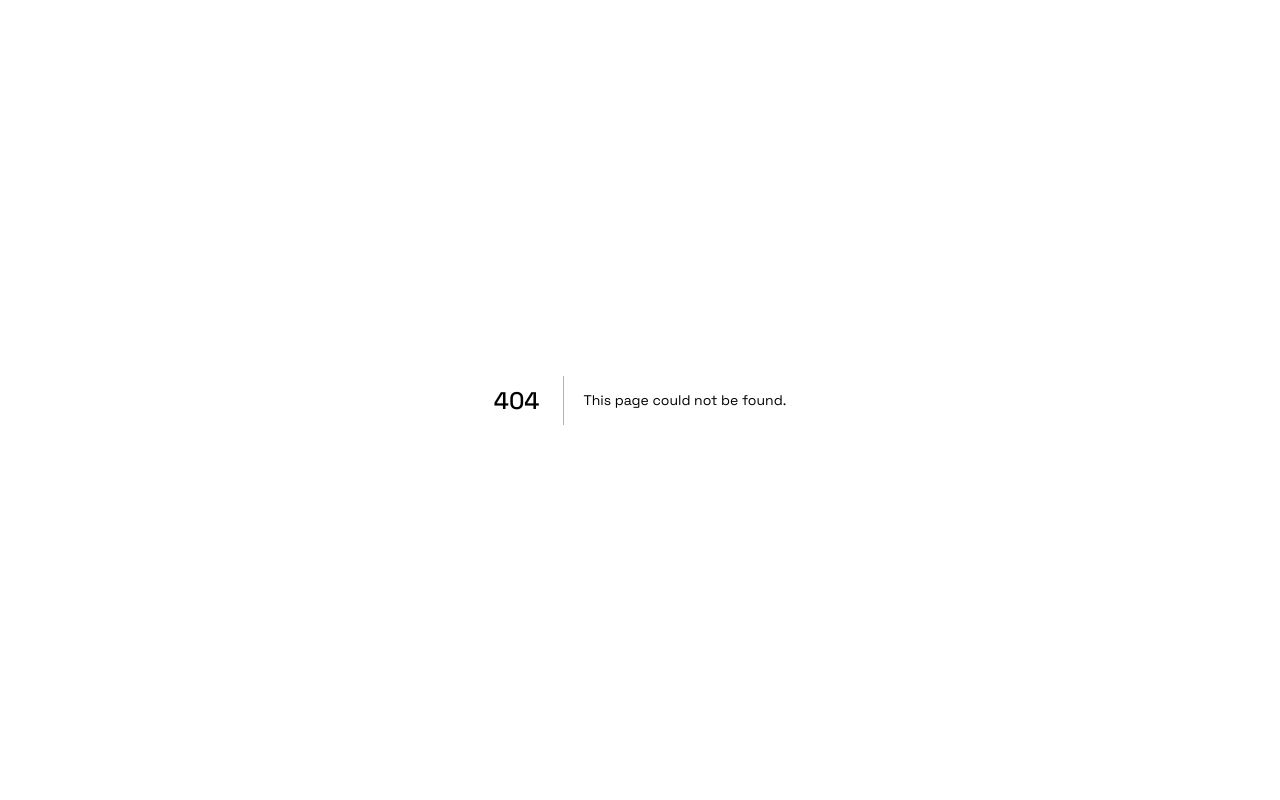
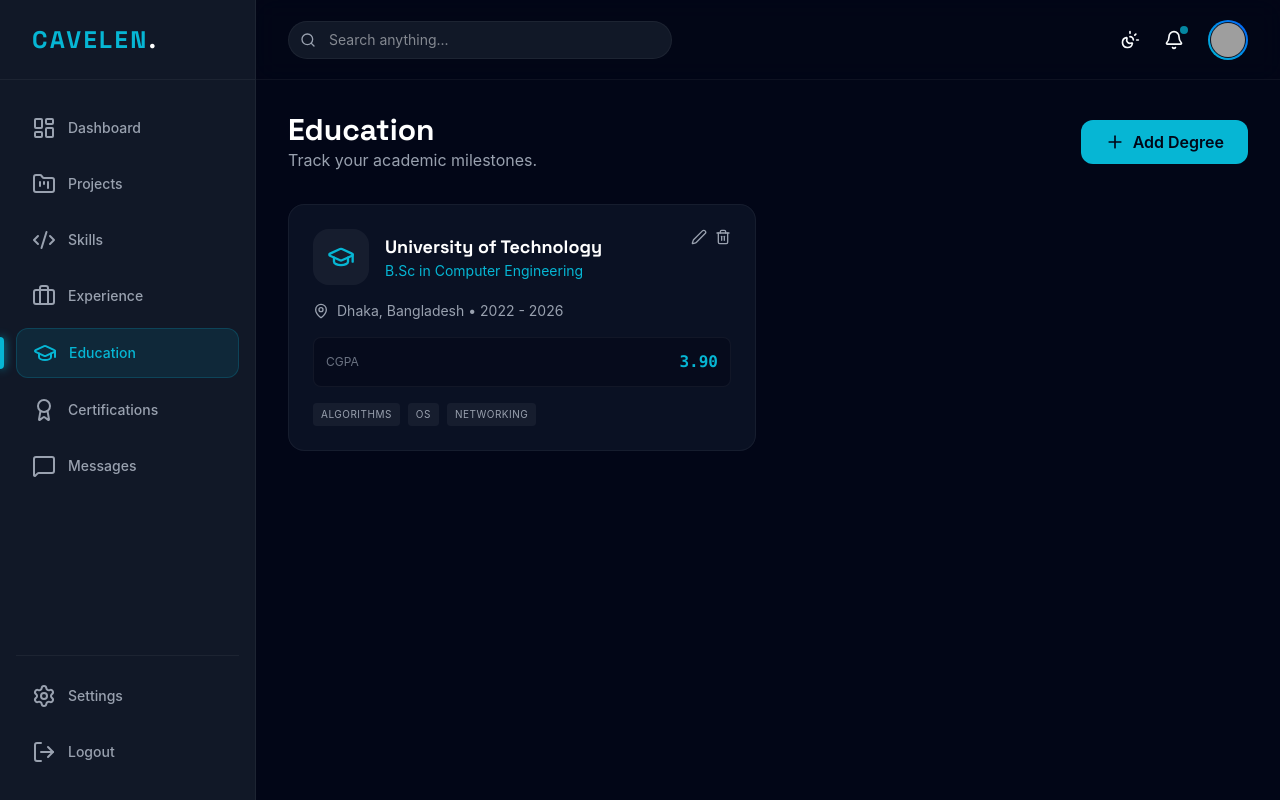
Before and after one commit to sabbir-hossain-dev/Cavelen-Server, a Next.js app: page /admin/education in a window 1280 px wide. Before the commit this address had no page. Built offline with nearby package versions, Linux system fonts and the light colour scheme; grey boxes are pictures that could not be loaded.

Commit message:
feat(admin): complete phase 13 education management system with glassmorphism UI

```diff
--- /dev/null
+++ b/src/app/admin/education/page.tsx
@@ -0,0 +1,80 @@
+"use client";
+
+import { useState } from "react";
+import { Plus, Edit2, Trash2, GraduationCap, MapPin } from "lucide-react";
+import { motion } from "framer-motion";
+
+export default function EducationPage() {
+  const [education] = useState([
+    {
+      _id: "1",
+      university: "University of Technology",
+      degree: "B.Sc in Computer Engineering",
+      fieldOfStudy: "Software Engineering",
+      duration: "2022 - 2026",
+      cgpa: "3.90",
+      location: "Dhaka, Bangladesh",
+      coursework: ["Algorithms", "OS", "Networking"]
+    }
+  ]);
+
+  return (
+    <div className="space-y-8 animate-in fade-in duration-500">
+      <div className="flex justify-between items-center">
+        <div>
+          <h1 className="text-3xl font-bold text-white">Education</h1>
+          <p className="text-gray-400">Track your academic milestones.</p>
+        </div>
+        <button className="bg-[#06B6D4] text-[#020617] px-6 py-2.5 rounded-xl font-semibold flex items-center gap-2 hover:bg-[#06B6D4]/80 transition-all">
+          <Plus className="w-5 h-5" /> Add Degree
+        </button>
+      </div>
+
+      <div className="grid grid-cols-1 md:grid-cols-2 gap-6">
+        {education.map((edu) => (
+          <motion.div
+            key={edu._id}
+            whileHover={{ y: -5 }}
+            className="glass-card p-6 border border-white/5 relative overflow-hidden group"
+          >
+            {/* Glow Effect */}
+            <div className="absolute inset-0 bg-gradient-to-br from-[#06B6D4]/5 to-transparent opacity-0 group-hover:opacity-100 transition-opacity" />
+
+            <div className="flex justify-between items-start mb-4">
+              <div className="flex items-center gap-4">
+                <div className="w-14 h-14 bg-white/5 rounded-2xl flex items-center justify-center">
+                  <GraduationCap className="w-7 h-7 text-[#06B6D4]" />
+                </div>
+                <div>
+                  <h3 className="text-lg font-bold text-white">{edu.university}</h3>
+                  <p className="text-sm text-[#06B6D4]">{edu.degree}</p>
+                </div>
+              </div>
+              <div className="flex gap-2">
+                <button className="text-gray-400 hover:text-[#06B6D4]"><Edit2 className="w-4 h-4" /></button>
+                <button className="text-gray-400 hover:text-red-500"><Trash2 className="w-4 h-4" /></button>
+              </div>
+            </div>
+
+            <div className="flex items-center gap-2 text-sm text-gray-400 mb-4">
+              <MapPin className="w-4 h-4" /> {edu.location} • {edu.duration}
+            </div>
+
+            <div className="flex justify-between items-center bg-[#020617]/50 p-3 rounded-lg border border-white/5">
+              <span className="text-xs text-gray-500">CGPA</span>
+              <span className="font-mono text-[#06B6D4] font-bold">{edu.cgpa}</span>
+            </div>
+
+            <div className="mt-4 flex flex-wrap gap-2">
+              {edu.coursework.map(course => (
+                <span key={course} className="px-2 py-1 rounded bg-white/5 text-[10px] text-gray-400 uppercase tracking-wider">
+                  {course}
+                </span>
+              ))}
+            </div>
+          </motion.div>
+        ))}
+      </div>
+    </div>
+  );
+}
```
